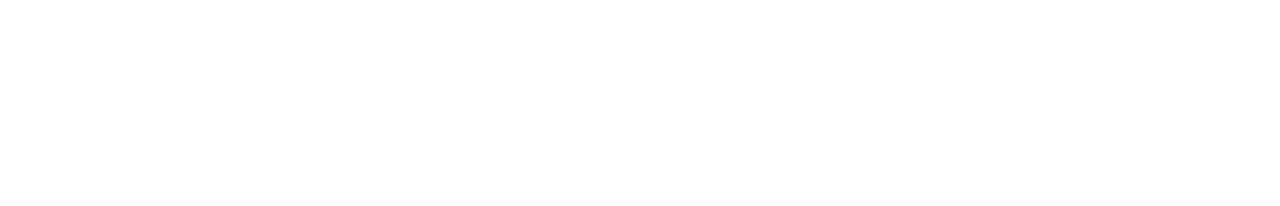
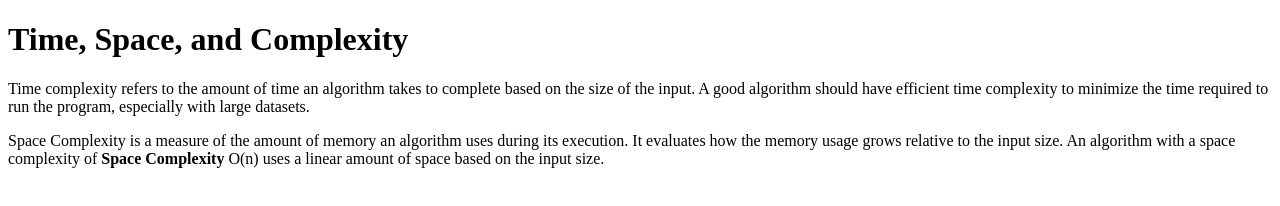
Before and after one commit to acciojob/time-and-space-complexity-shubhmakhijani, a website: page main.html in a window 1280 px wide. Drawn offline with Linux system fonts and the light colour scheme.

Commit message:
created a submission

```diff
--- a/main.html
+++ b/main.html
@@ -1,16 +1,25 @@
 <!DOCTYPE html>
+<html lang="en">
+<head>
+    <meta charset="UTF-8">
+    <meta name="viewport" content="width=device-width, initial-scale=1.0">
+    <title>Time and Space Complexity</title>
+</head>
+<body>
 
-<html>
+    <!-- Heading -->
+    <h1>Time, Space, and Complexity</h1>
 
-<head>
-	<link rel="stylesheet" href="styles.css">
-</head>
+    <!-- First Paragraph - Time Complexity -->
+    <p>
+        Time complexity refers to the amount of time an algorithm takes to complete based on the size of the input.
+        A good algorithm should have efficient time complexity to minimize the time required to run the program, especially with large datasets.
+    </p>
 
-<body>
-	<!-- the entire body must be written by student -->
-    <script type="text/javascript" src="./script.js">
-</script>
+    <!-- Second Paragraph - Space Complexity -->
+    <p>
+        Space Complexity is a measure of the amount of memory an algorithm uses during its execution. It evaluates how the memory usage grows relative to the input size. An algorithm with a space complexity of <b>Space Complexity</b> O(n) uses a linear amount of space based on the input size.
+    </p>
 
 </body>
-
 </html>
```
